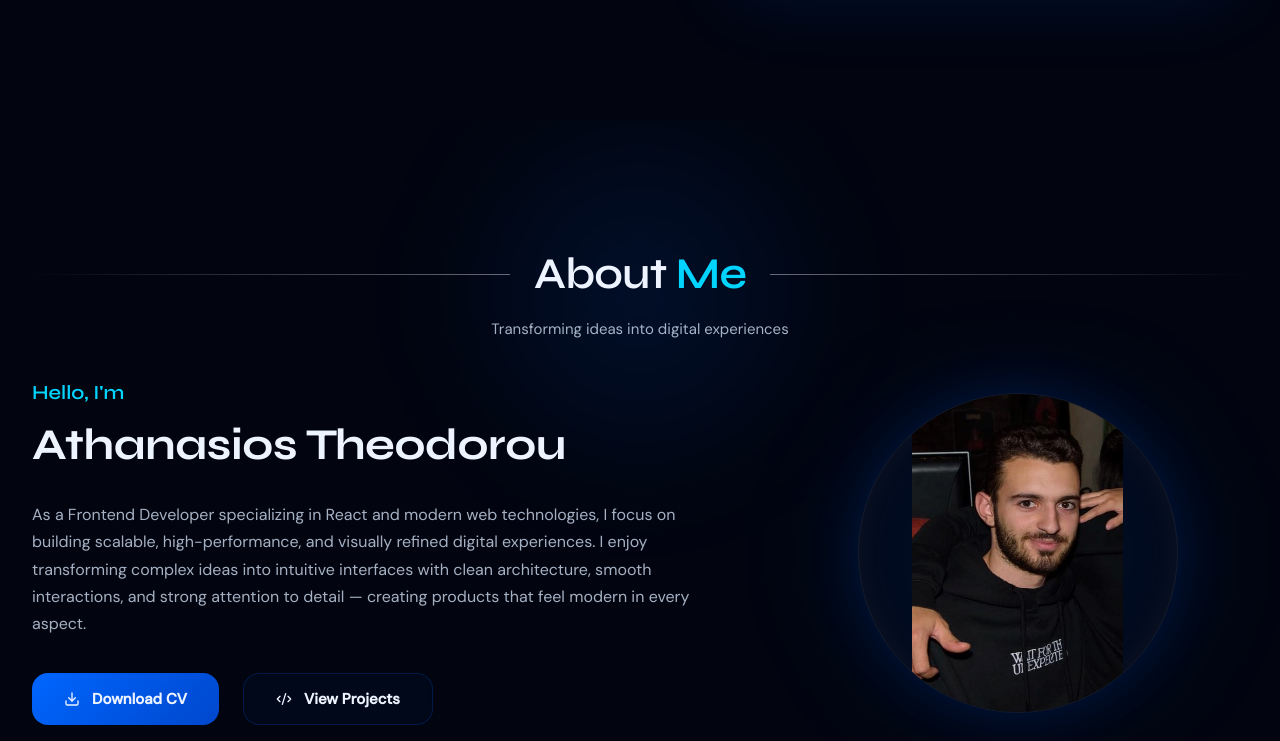
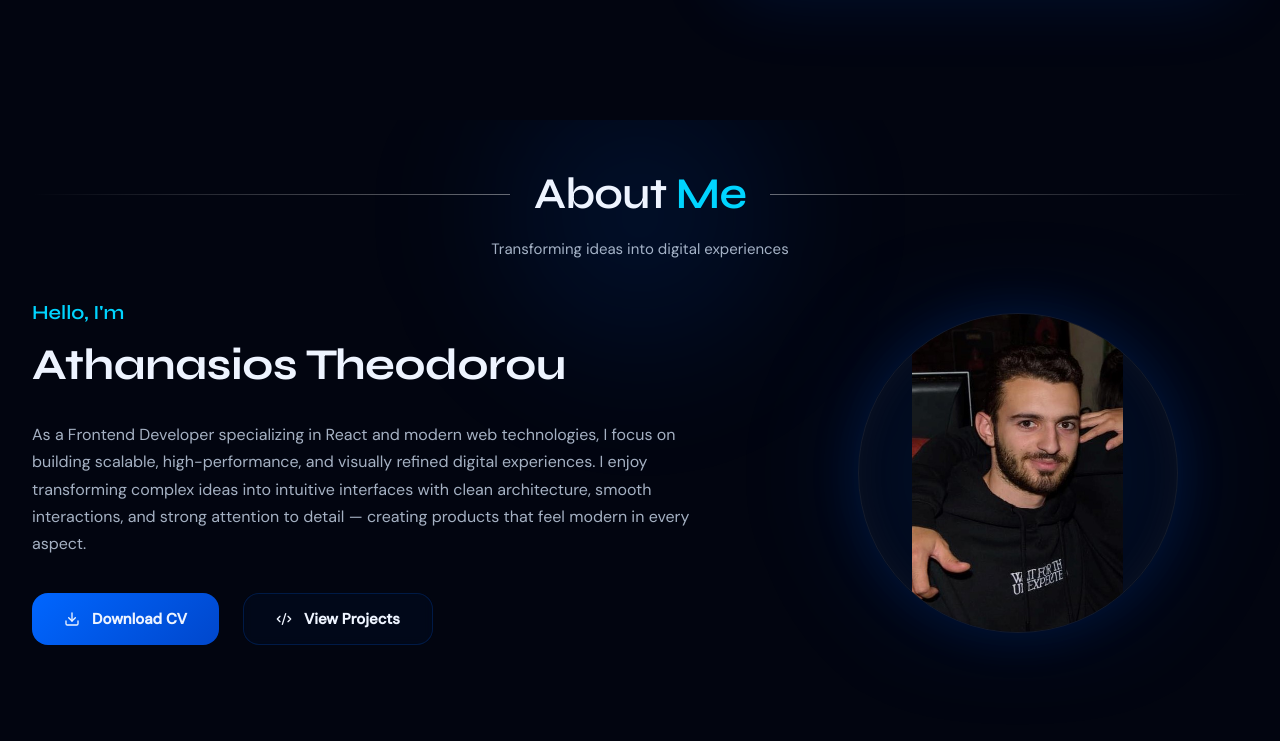
Before and after one commit to athanasios-theodorou/TheoDev-Portfolio, a React (Vite) app: page / in a window 1280 px wide. Shown: the part 680-1421 px from the top of the page. Built offline with nearby package versions, Linux system fonts and the light colour scheme.

Commit message:
style(about): reduce section vertical padding

```diff
--- a/src/components/sections/About/About.module.css
+++ b/src/components/sections/About/About.module.css
@@ -1,6 +1,6 @@
 .about-section {
   position: relative;
-  padding: 8rem 0;
+  padding: 3rem 0;
   overflow: hidden;
 }
 
```
